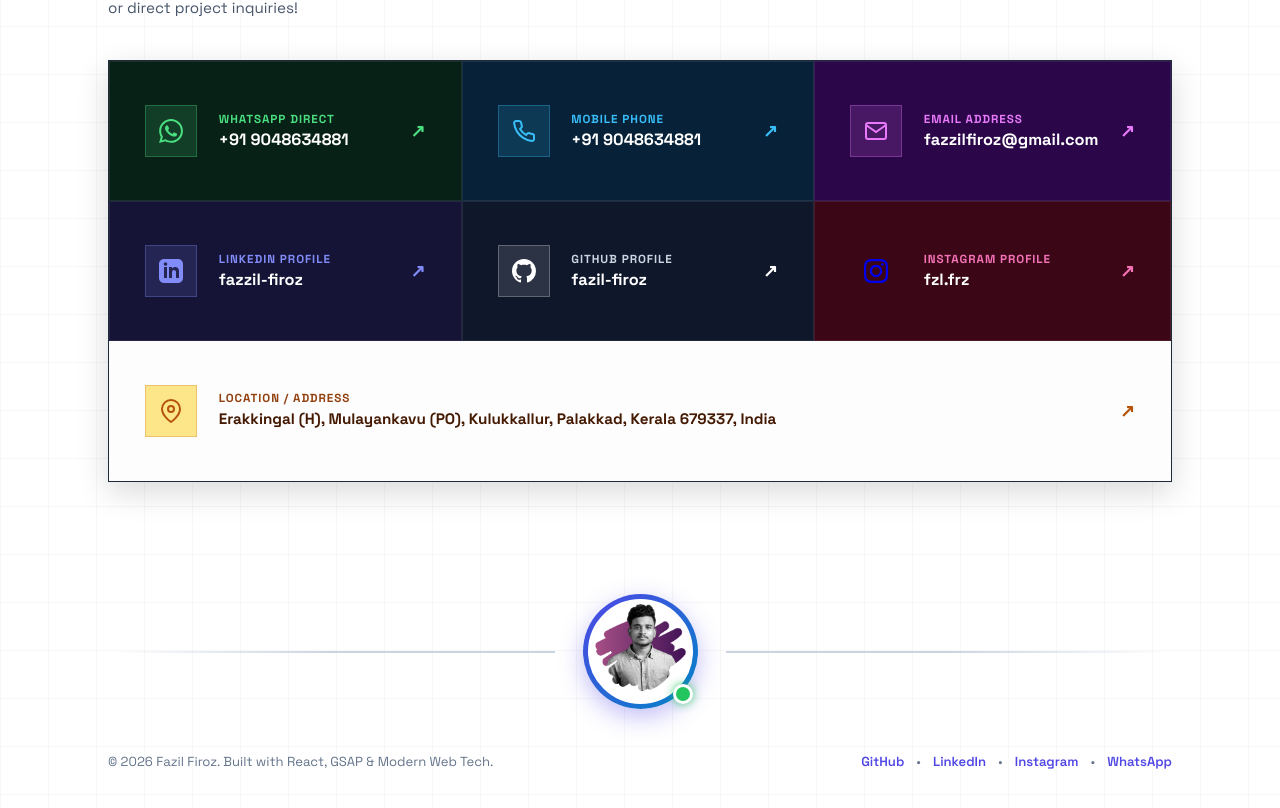
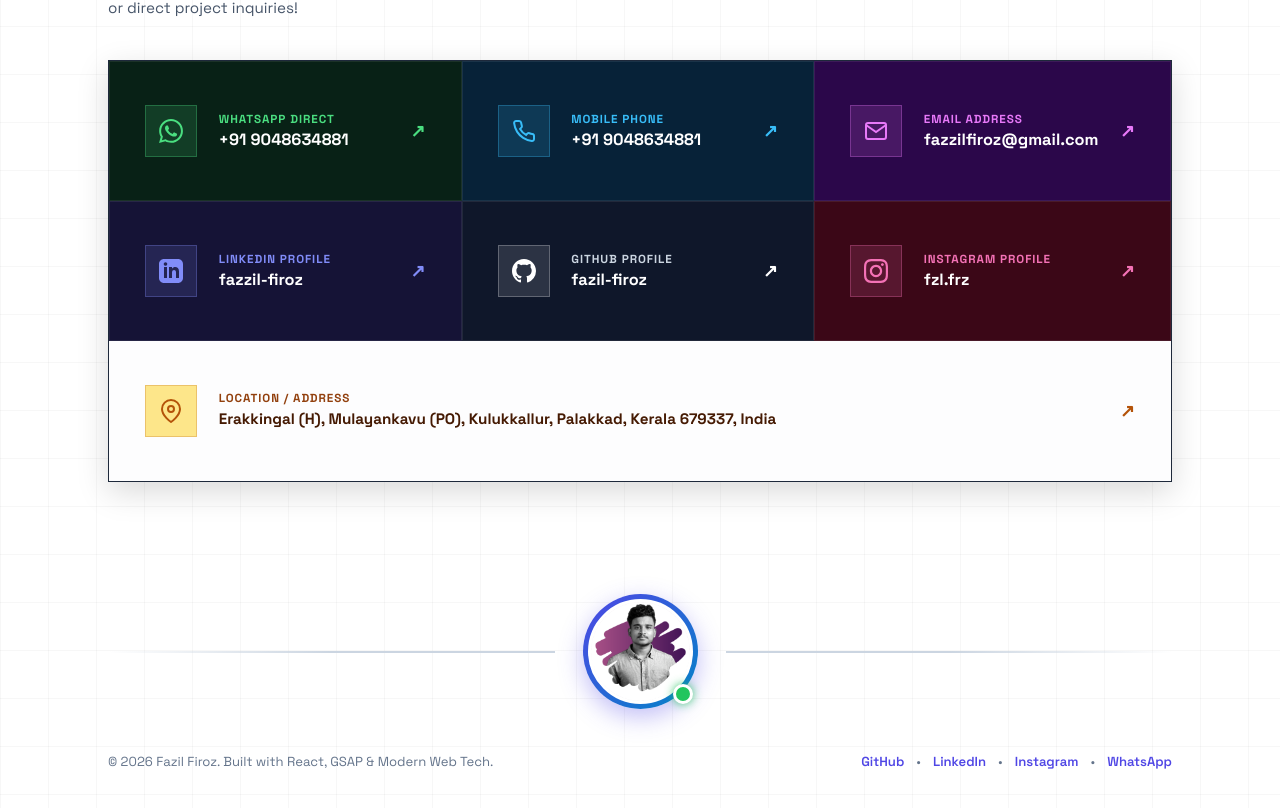
Before and after one commit to fazil-firoz/Modern-portfolio, a React (Vite) app: page / in a window 1280 px wide. Shown: the part 5187-5995 px from the top of the page. Built offline with nearby package versions, Linux system fonts and the light colour scheme.

Commit message:
fix: add missing translucent square icon box container for Instagram card to match all other cards

```diff
--- a/src/index.css
+++ b/src/index.css
@@ -1471,6 +1471,7 @@ html, body, #root {
 .card-instagram .contact-label { color: #f472b6; }
 .card-instagram .contact-value { color: #ffffff; }
 .card-instagram .contact-action-arrow { color: #f472b6; }
+.card-instagram .contact-card-icon-box { background: rgba(244, 114, 182, 0.15); color: #f472b6; border: 1px solid rgba(244, 114, 182, 0.3); }
 .card-address {
   grid-column: 1 / -1;
   background: #fef3c7;
```
